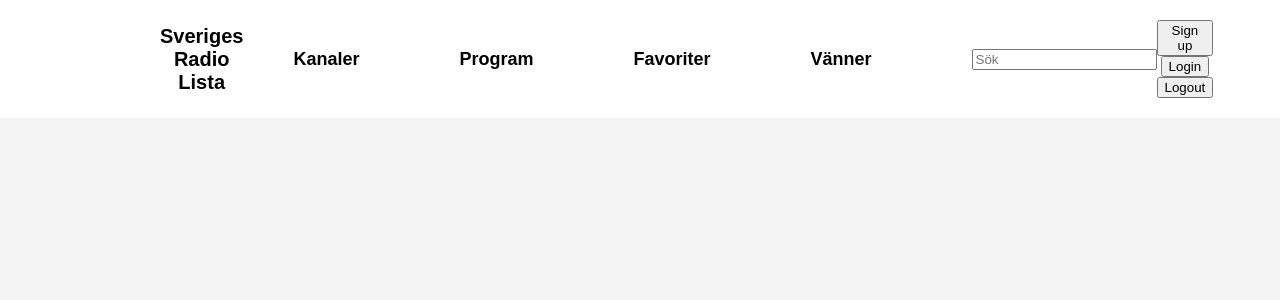
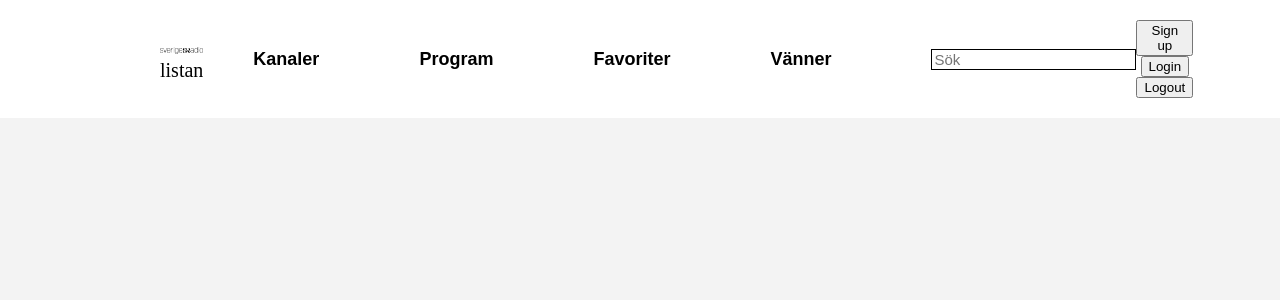
Before and after one commit to StanSeb/sr_frontend, a Vue app: page / in a window 1280 px wide. Shown: the top 300 px of the page. Built offline with nearby package versions, Linux system fonts and the light colour scheme.

Commit message:
Commit #5
Adderade logo till Navbar

```diff
--- a/src/App.vue
+++ b/src/App.vue
@@ -1,6 +1,6 @@
 <template>
   <div id="nav">
-      <router-link to="/" id="logo">Sveriges Radio<br>Lista</router-link>
+    <router-link to="/" id="logo"><img src="./assets/Sverigesradio_ppt.png"/><br>listan</router-link>
     <div class="routes">
       <router-link to="/channels" id="channels" class="route">Kanaler</router-link>
       <router-link to="/programs" id="programs" class="route">Program</router-link>
@@ -50,9 +50,16 @@
 
 #logo {
   text-decoration: none;
-  font-weight: bold;
+  color: black;
   font-size: 20px;
-  color: black;
+  font-family: cursive;
+  width: 10%;
+}
+
+#logo img {
+  margin: 0px;
+  width: 100%;
+  height: auto;
 }
 
 .routes {
@@ -67,4 +74,11 @@
   font-size: 18px;
 }
 
+#searchbar {
+  outline: none;
+  font-size: 15px;
+  border: 1px solid black;
+  font-family: Avenir, sans-serif;
+}
+
 </style>
```
Also changed, not shown: src/assets/Sverigesradio_ppt.png (added), src/assets/search-solid.svg (added).
